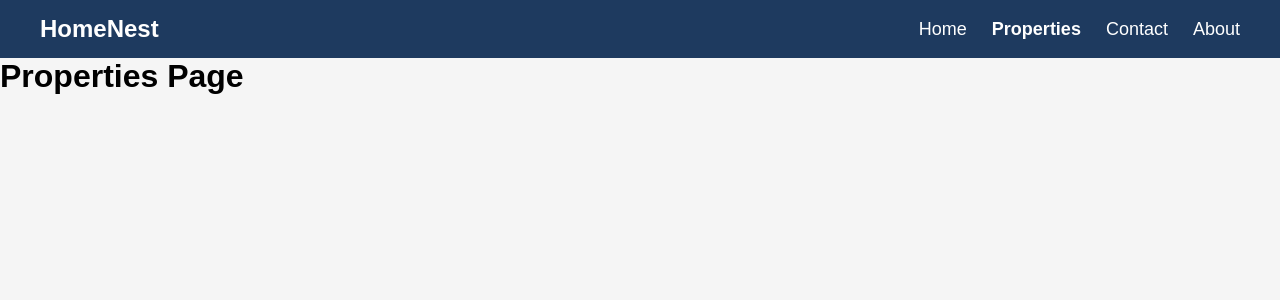
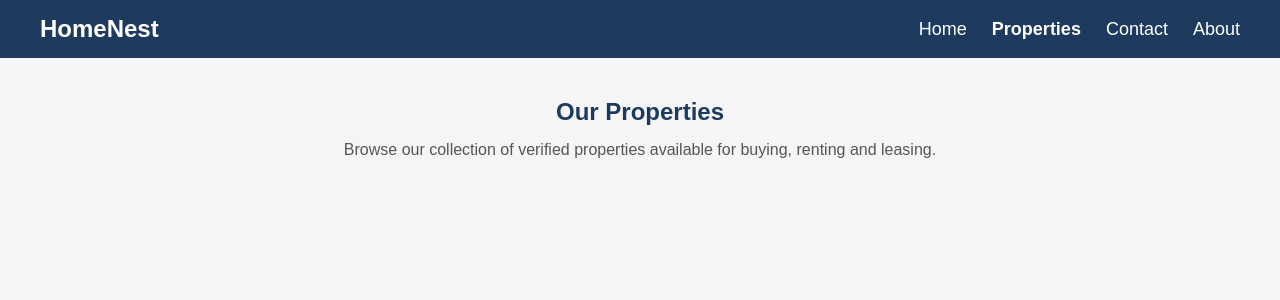
Before and after one commit to rinku-001/HomeNest, a React (Vite) app: page /properties in a window 1280 px wide. Shown: the top 300 px of the page. Built offline with nearby package versions, Linux system fonts and the light colour scheme.

Commit message:
Add properties overview section

```diff
--- a/src/pages/Properties.jsx
+++ b/src/pages/Properties.jsx
@@ -1,6 +1,17 @@
+import styles from "./Properties.module.css";
+
 function Properties() {
     return (
-        <h1>Properties Page</h1>
+        <section className={styles.container}>
+            <h1 className={styles.heading}>
+                Our Properties
+            </h1>
+
+            <p className={styles.description}>
+                Browse our collection of verified properties available
+                for buying, renting and leasing.
+            </p>
+        </section>
     );
 }
 
--- /dev/null
+++ b/src/pages/Properties.module.css
@@ -0,0 +1,15 @@
+.container{
+    padding:40px 20px;
+}
+
+.heading{
+    text-align:center;
+    color:#1e3a5f;
+    margin-bottom:15px;
+}
+
+.description{
+    text-align:center;
+    color:#555;
+    margin-bottom:40px;
+}
```
Also changed, not shown: src/data/properties.js (added, +32 -0 lines).
